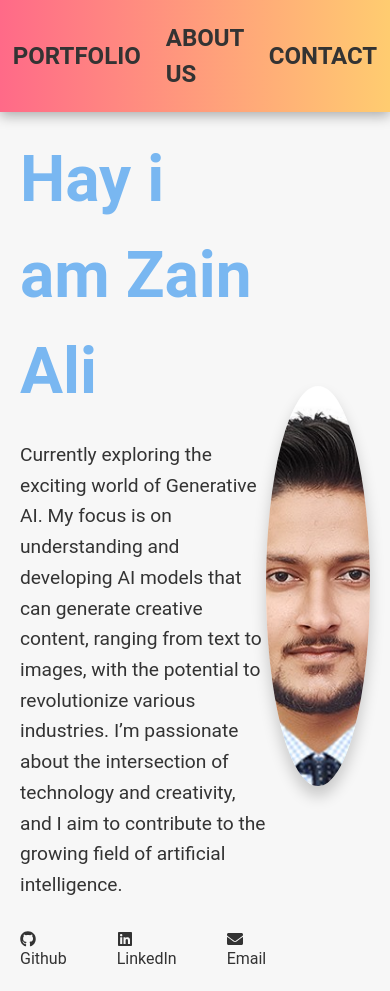
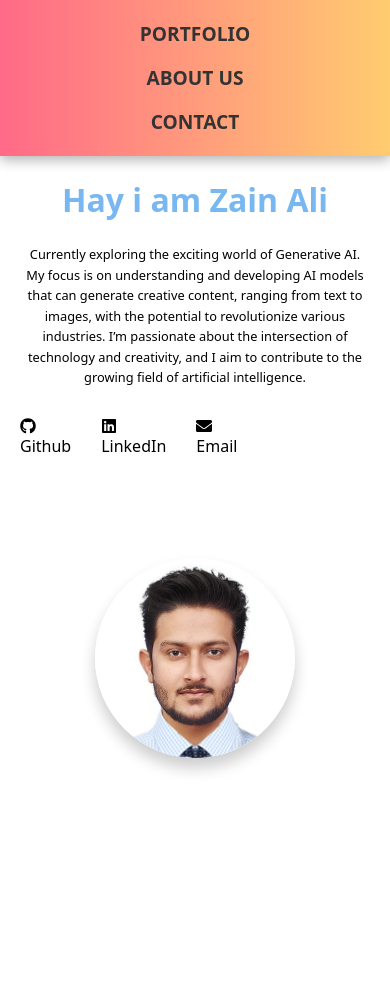
Before and after one commit to Zain-Ali-Mughal/q02-class-assignment-2-3, a Next.js app: page / in a window 390 px wide. After the commit the page ends 844 px from the top, so only its background shows below. Built offline with nearby package versions, Linux system fonts and the light colour scheme.

Commit message:
Updated globals.css

```diff
--- a/src/app/globals.css
+++ b/src/app/globals.css
@@ -2,24 +2,21 @@
 @tailwind components;
 @tailwind utilities;
 
-/* Custom global styles */
-
 /* Applying custom font */
 @import url('https://fonts.googleapis.com/css2?family=Roboto:wght@400;700&display=swap');
 
-body {
-  font-family: 'Roboto', sans-sarif; /* Clean modern font */
-  background-color: #f7f7f7; /* Light gray */
-  color: #333; /* Dark text */
+.body {
+  font-family: 'Roboto', sans-serif;
+  background-color: #f7f7f7;
+  color: #333;
   margin: 0;
   padding: 0;
 }
 
-/* Header styling */
 .header {
-  background: linear-gradient(to right, #ff6a88, #ffcc70); /* Pink to yellow */
+  background: linear-gradient(to right, #ff6a88, #ffcc70);
   padding: 20px;
-  box-shadow: 0px 4px 12px rgba(0, 0, 0, 0.3); /* Soft shadow for depth */
+  box-shadow: 0px 4px 12px rgba(0, 0, 0, 0.3);
 }
 
 .header-buttons {
@@ -33,14 +30,14 @@ body {
 
 .header-buttons li {
   font-size: 1.5rem;
-  font-weight: 600; /* Bold for emphasis */
-  text-transform: uppercase; /* Modern typography style */
+  font-weight: 600;
+  text-transform: uppercase;
   color: #333;
   transition: color 0.3s ease-in-out;
 }
 
 .header-buttons li:hover {
-  color: #79b7f1; /* Light blue on hover */
+  color: #79b7f1;
 }
 
 /* Layout styling for the main content */
@@ -50,17 +47,17 @@ body {
   align-items: center;
   margin: 0 auto;
   padding: 20px;
-  max-width: 1200px; /* Keeps content centered and responsive */
+  max-width: 1200px;
 }
 
 .introduction {
-  flex-basis: 60%; /* Left section for text */
+  flex-basis: 60%;
 }
 
 .introduction h1 {
   font-size: 4rem;
   font-weight: 700;
-  color: #79b7f1; /* Light blue for your name */
+  color: #79b7f1;
   margin-bottom: 20px;
 }
 
@@ -79,22 +76,22 @@ body {
 }
 
 .social-links li {
-  transition: transform 0.3s ease, color 0.3s ease; /* Smooth animations */
+  transition: transform 0.3s ease, color 0.3s ease;
 }
 
 .social-links li:hover {
-  transform: translateY(-5px); /* Lift on hover */
-  color: #79b7f1; /* Highlight on hover */
+  transform: translateY(-5px);
+  color: #79b7f1;
 }
 
 .social-links img {
-  width: 24px; /* Icon size */
+  width: 24px;
   height: 24px;
 }
 
 /* Image on the right side */
 .profile-image {
-  flex-basis: 35%; /* Right section for the image */
+  flex-basis: 35%;
   display: flex;
   justify-content: center;
 }
@@ -102,7 +99,7 @@ body {
 .profile-image img {
   margin-top: 70px;
   border-radius: 50%;
-  box-shadow: 0 10px 15px rgba(0, 0, 0, 0.2); /* Circular frame with shadow */
+  box-shadow: 0 10px 15px rgba(0, 0, 0, 0.2);
   width: 400px;
   height: 400px;
   object-fit: cover;
@@ -110,5 +107,79 @@ body {
 }
 
 .profile-image img:hover {
-  transform: scale(1.05); /* Slight zoom on hover */
+  transform: scale(1.05);
 }
+
+/* Responsive Design */
+@media (max-width: 992px) {
+  .main-content {
+    flex-direction: column;
+    align-items: center;
+    text-align: center;
+  }
+
+  .introduction {
+    flex-basis: 100%;
+  }
+
+  .profile-image {
+    flex-basis: 100%;
+    margin-top: 30px;
+  }
+
+  .introduction h1 {
+    font-size: 3rem;
+  }
+
+  .introduction p {
+    font-size: 1rem;
+  }
+
+  .profile-image img {
+    width: 300px;
+    height: 300px;
+  }
+}
+
+@media (max-width: 768px) {
+  .header-buttons {
+    gap: 15px;
+    flex-direction: column;
+  }
+
+  .header-buttons li {
+    font-size: 1.2rem;
+  }
+
+  .introduction h1 {
+    font-size: 2.5rem;
+  }
+
+  .introduction p {
+    font-size: 0.9rem;
+  }
+
+  .social-links {
+    gap: 30px;
+  }
+
+  .profile-image img {
+    width: 250px;
+    height: 250px;
+  }
+}
+
+@media (max-width: 576px) {
+  .introduction h1 {
+    font-size: 2rem;
+  }
+
+  .introduction p {
+    font-size: 0.8rem;
+  }
+
+  .profile-image img {
+    width: 200px;
+    height: 200px;
+  }
+}
```
